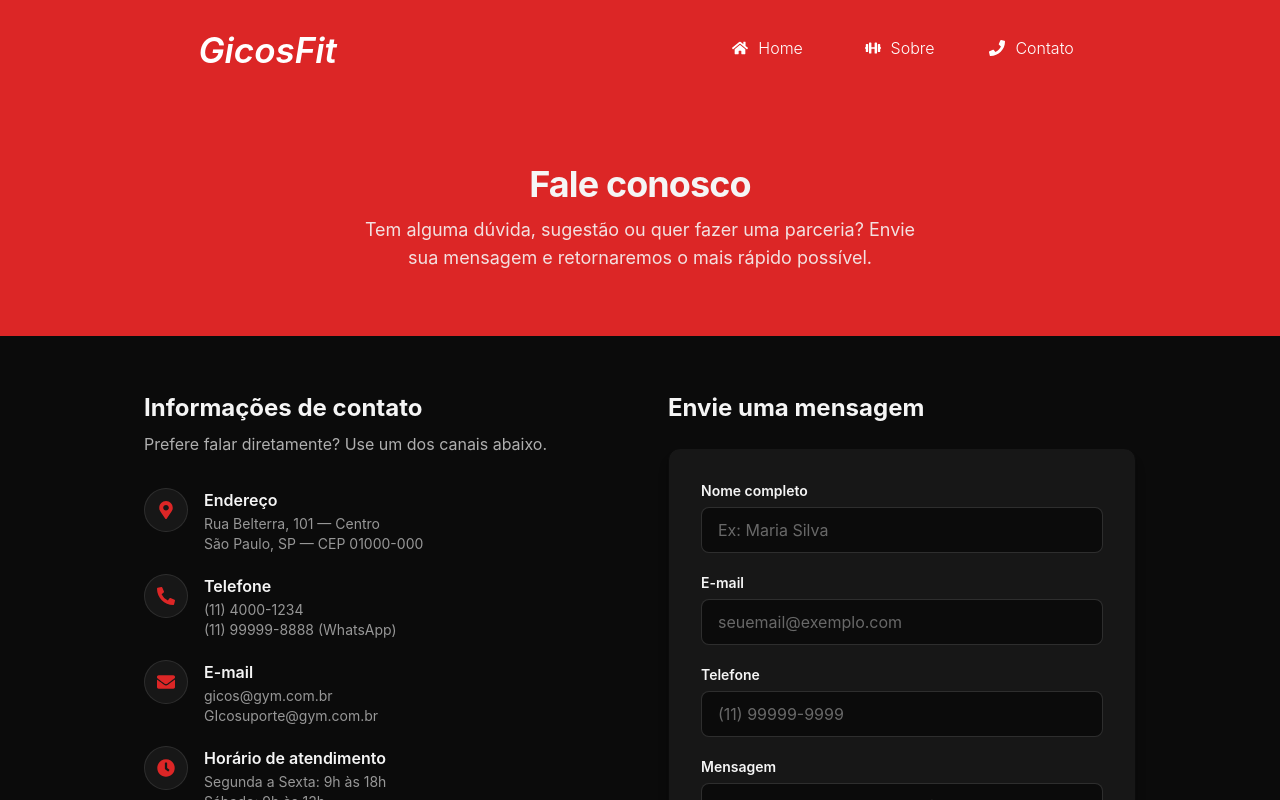
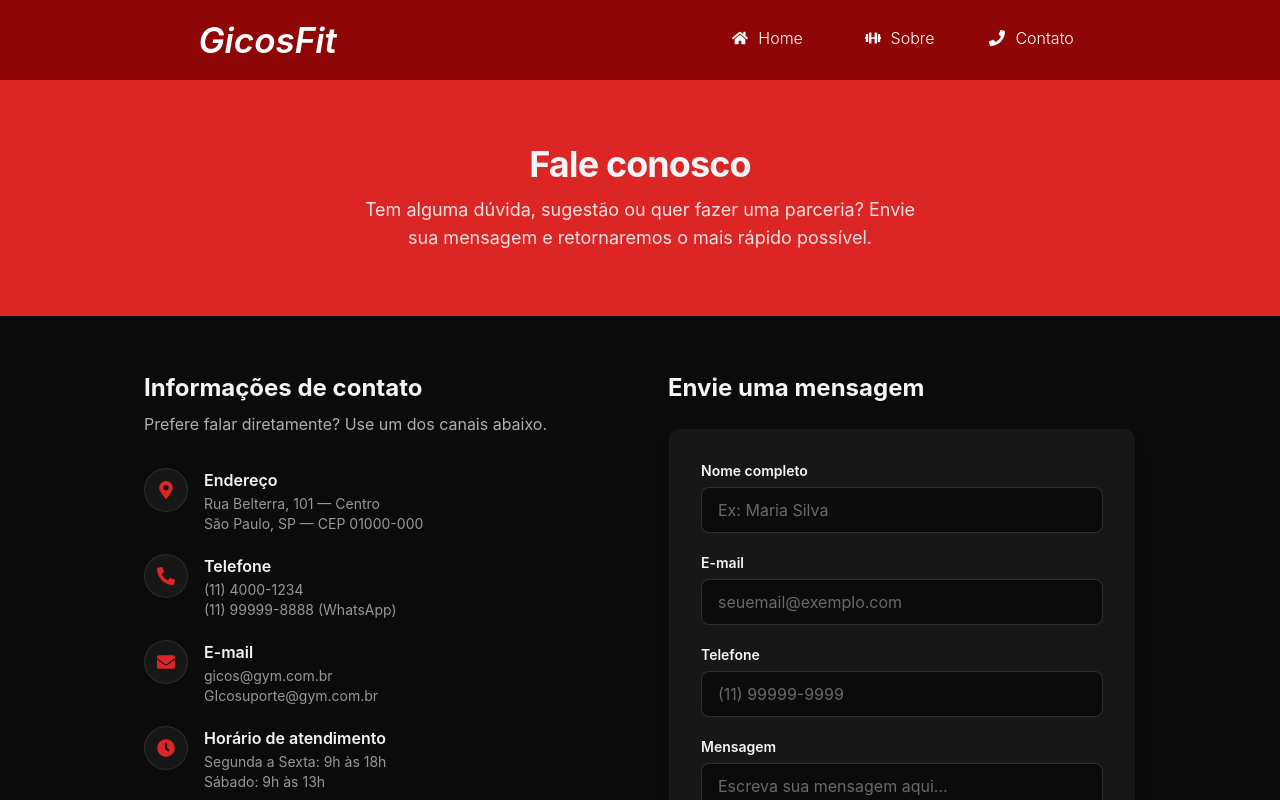
Before and after one commit to DaviNunes01001/LandPageAcademiaReact, a React (Vite) app: page /contato in a window 1280 px wide. Shown: the top 800 px of the page. Built offline with nearby package versions, Linux system fonts and the light colour scheme.

Commit message:
fit: alteração cor de header

```diff
--- a/src/components/header/Header.jsx
+++ b/src/components/header/Header.jsx
@@ -3,7 +3,7 @@ import { FaHome, FaDumbbell, FaPhone } from "react-icons/fa";
 
 function Header() {
   return (
-    <header className="flex min-h-[100px] w-full flex-col items-center justify-center gap-4 bg-[#DC2626] px-4 md:flex-row md:justify-around">
+    <header className="flex min-h-[80px] w-full flex-col items-center justify-center gap-4 bg-[#8f0606] px-4 md:flex-row md:justify-around">
       <h1 className="text-[30px] italic font-semibold md:text-[35px]">GicosFit</h1>
 
       <nav className="flex flex-col items-center gap-3 md:flex-row md:gap-8">
```
